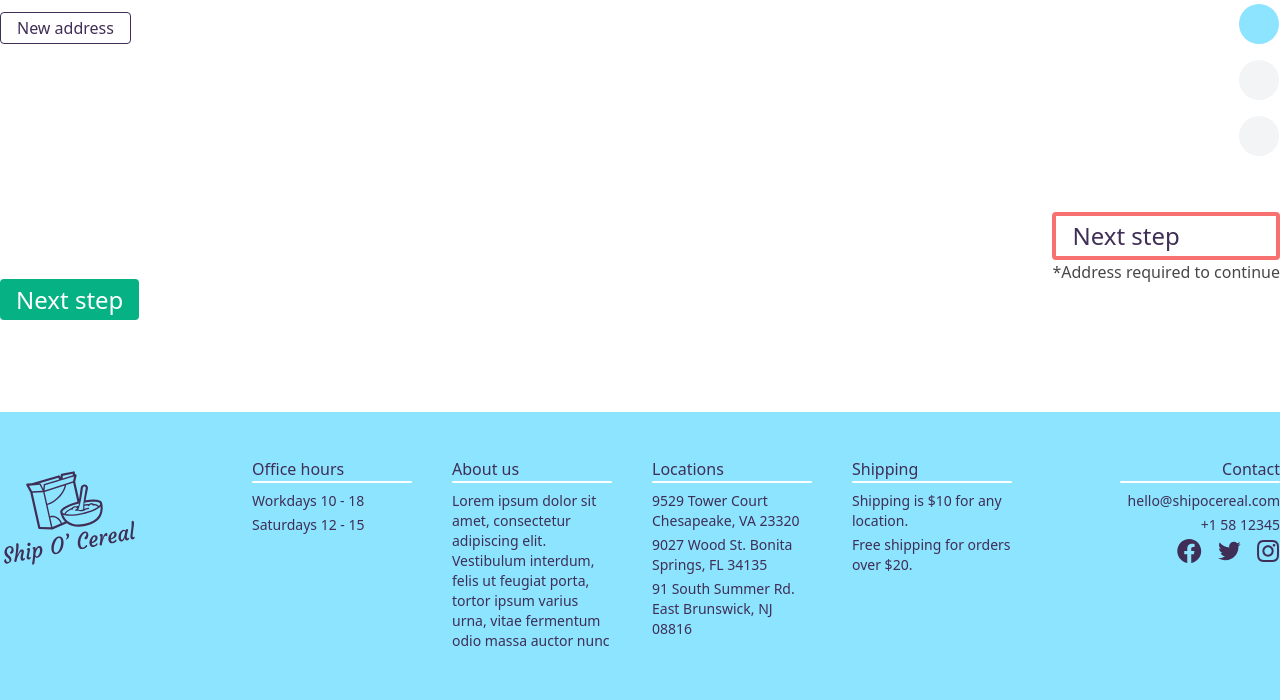
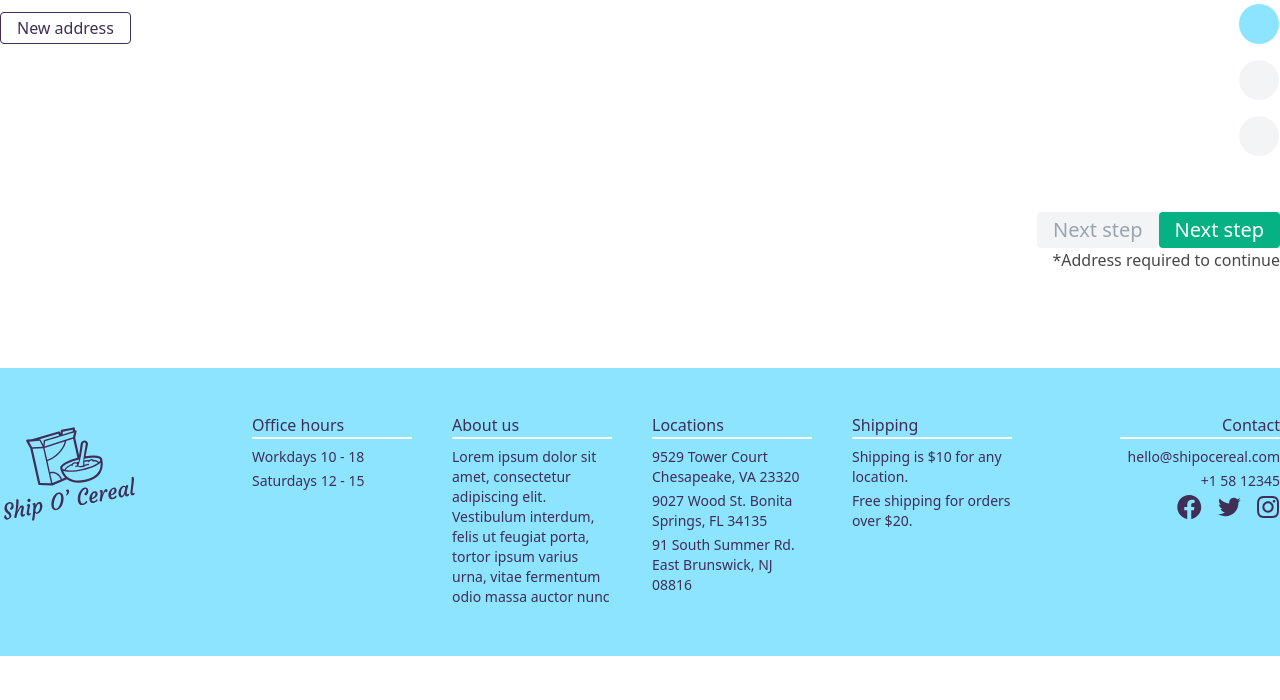
Before and after one commit to MattiMatt8/ship-o-cereal, a Django app: page /checkout/address/ in a window 1280 px wide. Shown: the part 319-1019 px from the top of the page. After the commit the page ends 975 px from the top, so only its background shows below. Run offline with Django 3.2, Linux system fonts and the light colour scheme; the visitor is signed in with stand-in values (Sample User, id 1); data that the repository does not hold is empty; style sheets or scripts are compiled from the project's sources.

Commit message:
Fixed bug

```diff
--- a/ShipOCereal/templatetags/product_card_extras.py
+++ b/ShipOCereal/templatetags/product_card_extras.py
@@ -3,7 +3,6 @@ from django.template.defaulttags import register
 
 @register.filter
 def get_item(dictionary, key):
-    print("yeet")
-    print(dictionary)
-    print("yote")
+    if dictionary is None:
+        return None
     return dictionary.get(str(key))
--- a/templates/orders/checkout_address.html
+++ b/templates/orders/checkout_address.html
@@ -44,17 +44,16 @@
       </div>
     </div>
     <div class="w-full mt-10 flex flex-row justify-end">
-      <div class="flex flex-col justify-end">
-        <a class="w-full text-2xl rounded p-2 border-4 border-red-400 text-customViolet py-1 px-4 focus:outline-none hover:shadow-md"
-           href="#">Next step
-        </a>
-        <h4>*Address required to continue</h4>
-      </div>
+      <button type="button" class="cursor-not-allowed text-xl rounded p-2 bg-gray-100 text-gray-400 py-1 px-4 focus:outline-none hover:shadow-md"
+         href="#">Next step
+      </button>
+      <a class="text-xl rounded p-2 bg-customGreen text-white py-1 px-4 focus:outline-none hover:shadow-md"
+         href="/checkout/card/">Next step
+      </a>
     </div>
-      <a class="text-2xl rounded p-2 bg-customGreen text-white py-1 px-4 focus:outline-none hover:shadow-md"
-         href="checkout/card/">Next step
-      </a>
+    <h4 class="text-right">*Address required to continue</h4>
   </main>
+
 {% endblock %}
 
 {% block page_scripts %}
```
